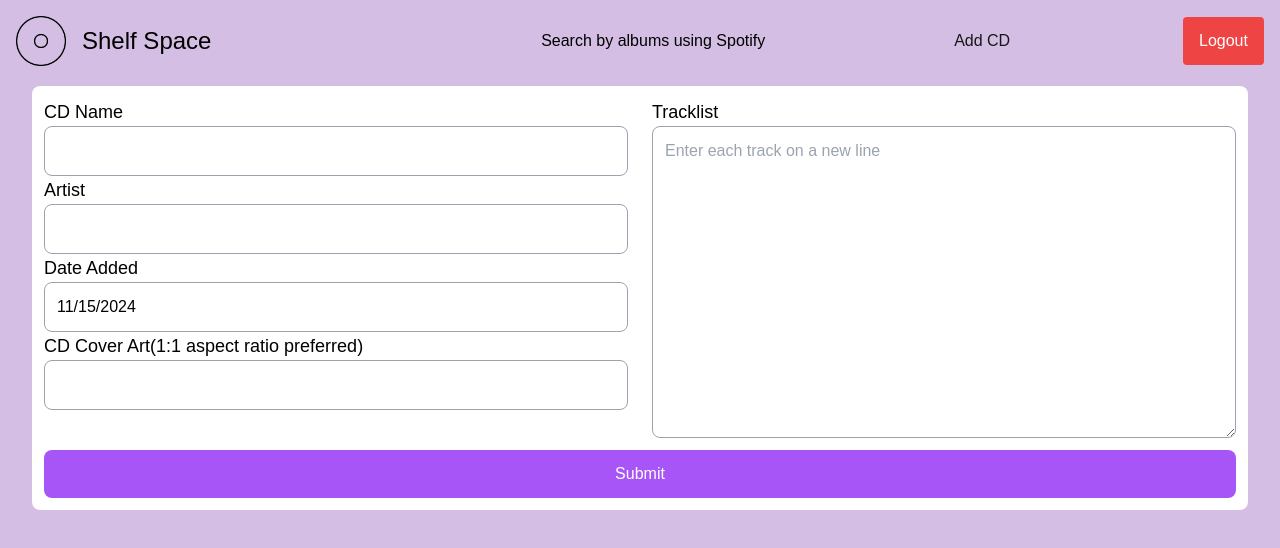
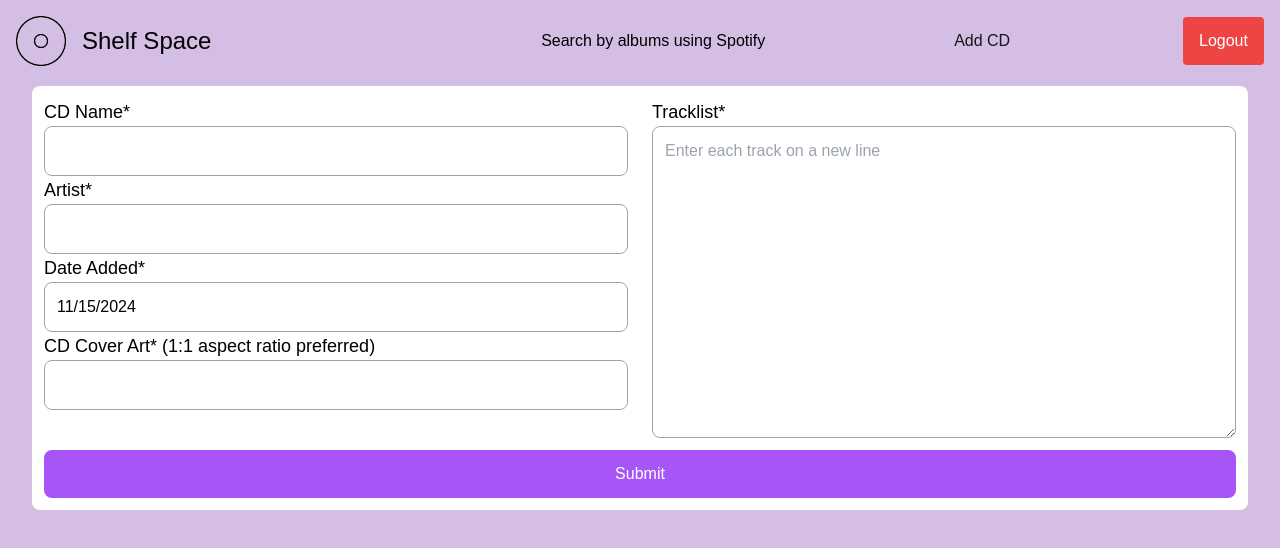
Before and after one commit to Kayla-A/CSCI4300GroupProject, a Next.js app in the folder frontend/: page /create-cd in a window 1280 px wide. Shown: the top 548 px of the page. Built offline with nearby package versions, Linux system fonts and the light colour scheme; sample sign-in values are in the browser's storage.

Commit message:
minor ui tweaks

```diff
--- a/frontend/src/app/components/registrationForm.jsx
+++ b/frontend/src/app/components/registrationForm.jsx
@@ -120,7 +120,9 @@ const RegistrationForm = () => {
                             type="text"
                             value={username}
                             onChange={(e) => setUsername(e.target.value)}
-                            className="w-full p-3 border border-gray-400 rounded-lg text-black box-border focus:outline-none"/>
+                            className="w-full p-3 border border-gray-400 rounded-lg text-black box-border focus:outline-none"
+                            required
+                        />
                         <label className="text-lg text-black font-medium mb-1">Password*</label>
                         <div className="relative flex items-center mb-4">
                             <input
@@ -129,6 +131,7 @@ const RegistrationForm = () => {
                                 onChange={(e) => setPassword(e.target.value)}
                                 className="w-full p-3 border border-gray-400 rounded-lg text-black box-border focus:outline-none"
                                 aria-label="Password"
+                                required
                             />
                             <div
                                 onClick={togglePasswordVisibility}
--- a/frontend/src/app/create-cd/page.tsx
+++ b/frontend/src/app/create-cd/page.tsx
@@ -168,51 +168,56 @@ const CreateCd = () => {
                         <form onSubmit={handleSubmit} className="grid grid-cols-1 sm:grid-cols-2 p-3 mx-auto gap-6">
                             <div className="col-first">
                                 <div>
-                                    <label className="text-lg text-black font-medium mb-1">CD Name</label>
+                                    <label className="text-lg text-black font-medium mb-1">CD Name*</label>
                                     <input
                                         type="text"
                                         value={name}
                                         onChange={(e) => setName(e.target.value)}
                                         className="w-full p-3 border border-gray-400 rounded-lg text-black box-border focus:outline-none"
+                                        required
                                     />
                                 </div>
                                 <div>
-                                    <label className="text-lg text-black font-medium mb-1">Artist</label>
+                                    <label className="text-lg text-black font-medium mb-1">Artist*</label>
                                     <input
                                         type="text"
                                         value={artist}
                                         onChange={(e) => setArtist(e.target.value)}
                                         className="w-full p-3 border border-gray-400 rounded-lg text-black box-border focus:outline-none"
+                                        required
                                     />
                                 </div>
                                 <div>
-                                    <label className="text-lg text-black font-medium mb-1">Date Added</label>
+                                    <label className="text-lg text-black font-medium mb-1">Date Added*</label>
                                     <input
                                         type="text"
                                         value={date}
                                         onChange={handleDate}
                                         className="w-full p-3 border border-gray-400 rounded-lg text-black box-border focus:outline-none"
+                                        required
                                     />
                                 </div>
                                 <div>
-                                    <label className="text-lg text-black font-medium mb-1">CD Cover Art(1:1 aspect ratio
+                                    <label className="text-lg text-black font-medium mb-1">CD Cover Art* (1:1 aspect ratio
                                         preferred)</label>
                                     <input
                                         type="text"
                                         value={imageUrl}
                                         onChange={(e) => setImageUrl(e.target.value)}
                                         className="w-full p-3 border border-gray-400 rounded-lg text-black box-border focus:outline-none"
+                                        required
                                     />
                                 </div>
                             </div>
                             <div className="col-last">
-                                <label className="text-lg text-black font-medium mb-1">Tracklist</label>
+                                <label className="text-lg text-black font-medium mb-1">Tracklist*</label>
                                 <textarea
                                     value={tracklist.join("\n")}
                                     onChange={(e) => setTracklist(e.target.value.split("\n"))}
                                     className="w-full h-full mr-4 p-3 border border-gray-400 rounded-lg text-black box-border focus:outline-none"
                                     rows={4}
                                     placeholder="Enter each track on a new line"
+                                    required
                                 />
                             </div>
                             <button
--- a/frontend/src/app/edit-cd/[id]/page.tsx
+++ b/frontend/src/app/edit-cd/[id]/page.tsx
@@ -170,51 +170,56 @@ const EditCd = ({ params }) => {
                         <form onSubmit={handleSubmit} className="grid grid-cols-1 sm:grid-cols-2 p-3 mx-auto gap-6">
                             <div className="col-first">
                                 <div>
-                                    <label className="text-lg text-black font-medium mb-1">CD Name</label>
+                                    <label className="text-lg text-black font-medium mb-1">CD Name*</label>
                                     <input
                                         type="text"
                                         value={name}
                                         onChange={(e) => setName(e.target.value)}
                                         className="w-full p-3 border border-gray-400 rounded-lg text-black box-border focus:outline-none"
+                                        required
                                     />
                                 </div>
                                 <div>
-                                    <label className="text-lg text-black font-medium mb-1">Artist</label>
+                                    <label className="text-lg text-black font-medium mb-1">Artist*</label>
                                     <input
                                         type="text"
                                         value={artist}
                                         onChange={(e) => setArtist(e.target.value)}
                                         className="w-full p-3 border border-gray-400 rounded-lg text-black box-border focus:outline-none"
+                                        required
                                     />
                                 </div>
                                 <div>
-                                    <label className="text-lg text-black font-medium mb-1">Date Added</label>
+                                    <label className="text-lg text-black font-medium mb-1">Date Added*</label>
                                     <input
                                         type="text"
                                         value={date}
                                         onChange={handleDate}
                                         className="w-full p-3 border border-gray-400 rounded-lg text-black box-border focus:outline-none"
+                                        required
                                     />
                                 </div>
                                 <div>
-                                    <label className="text-lg text-black font-medium mb-1">CD Cover Art (1:1 aspect
+                                    <label className="text-lg text-black font-medium mb-1">CD Cover Art* (1:1 aspect
                                         ratio preferred)</label>
                                     <input
                                         type="text"
                                         value={imageUrl}
                                         onChange={(e) => setImageUrl(e.target.value)}
                                         className="w-full p-3 border border-gray-400 rounded-lg text-black box-border focus:outline-none"
+                                        required
                                     />
                                 </div>
                             </div>
                             <div className="col-last">
-                                <label className="text-lg text-black font-medium mb-1">Tracklist</label>
+                                <label className="text-lg text-black font-medium mb-1">Tracklist*</label>
                                 <textarea
                                     value={tracklist.join("\n")}
                                     onChange={(e) => setTracklist(e.target.value.split("\n"))}
                                     className="w-full h-full mr-4 p-3 border border-gray-400 rounded-lg text-black box-border focus:outline-none"
                                     rows={4}
                                     placeholder="Enter each track on a new line"
+                                    required
                                 />
                             </div>
                             <button
--- a/frontend/src/app/page.tsx
+++ b/frontend/src/app/page.tsx
@@ -146,6 +146,14 @@ const Home = () => {
                             </button>
                         </Link>
                     </div>
+                    <Link href="../spotifyResults">
+                        <button
+                            type="button"
+                            className=" rounded text-black bg-green-100 px-4 py-3 mb-2 hover:bg-white-900"
+                        >
+                            Search by albums using Spotify
+                        </button>
+                    </Link>
                 </div>
             )}
             {loading && isLoggedIn && (
--- a/frontend/src/app/spotifyResults/page.jsx
+++ b/frontend/src/app/spotifyResults/page.jsx
@@ -7,6 +7,7 @@ import Link from "next/link";
 import { AuthContext } from "../context/user";
 import {useContext} from "react";
 //import { transform } from "next/dist/build/swc/generated-native";
+import NavBar from "../components/navBar";
 
 // The APi credentials for spotify
 const CLIENT_ID = "10e4f3b0a20a4ac8b9faa1370d67404f";
@@ -83,6 +84,7 @@ const SpotifyResults = () => {
 return (
 
      <div>
+         <NavBar></NavBar>
         <input
             placeholder = "Search albums by artist"
             className = "w-full px-4 py-2 rounded-full border border-gray-300 focus:outline-none focus:ring-2 focus:ring-blue-500"
@@ -98,9 +100,6 @@ return (
 
         />
 
-        <Link href = "/">
-        <button type = "button"> Click here to return to shelf</button>
-        </Link>
 
         <div className="grid grid-cols-3 gap-4 mt-4">
           {albums.map((album, i) => (
```
Also changed, not shown: frontend/src/app/components/navBar.jsx (+4 -7 lines).
